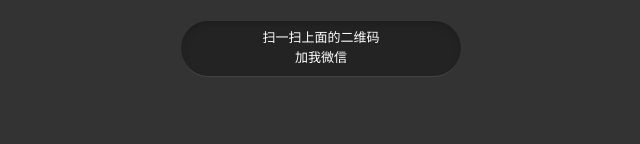
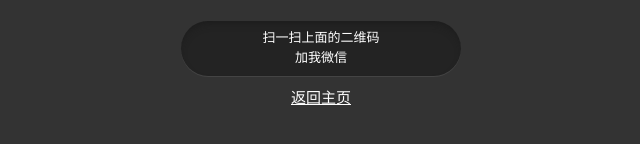
Before and after one commit to duyike/DamonDu.github.io, a Jekyll site: the page wechat/wechat-QRcode-scanning.html, which Jekyll copies as it is, in a window 1280 px wide. Shown: the part 389-533 px from the top of the page, without its empty margins (319-959 px from the left). Built offline with Jekyll 4.4.1, drawn with Linux system fonts in a browser that asks for light colours.

Commit message:
wechat qr code scanning

```diff
--- a/about.html
+++ b/about.html
@@ -28,10 +28,10 @@
     <p>音乐类型：Brit-pop、Indie pop、PB R&B</p>
 
     <p>媒体技术：AE(motion graphic 为主)、PR、PS</p>
-
+d
     <p>工作事务请联系邮箱：<a href="mailto:sy20030260@gmail.com">sy20030260@gmail.com</a></p>
 
-    <p>私人事务请勾搭微信：<a href="">微信扫一扫，添加我为好友</a></p>
+    <p>私人事务请勾搭微信：<a href="./wechat/wechat-QRcode-scanning.html">微信扫一扫，添加我为好友</a></p>
 </div>
 
 <!-- English Version -->
--- a/wechat/wechat-QRcode-scanning.html
+++ b/wechat/wechat-QRcode-scanning.html
@@ -33,6 +33,9 @@
 			                <p>扫一扫上面的二维码</p>
                             <p>加我微信</p>
 			            </div>
+			            <div class="back" >
+			                <p><a href="https://damondu.github.io/">返回主页</a></p>
+			            </div>
 			        </div>
 				</div>
 			</div>
--- a/wechat/wechat-QRcode-scanning_files/impowerApp3696b4.css
+++ b/wechat/wechat-QRcode-scanning_files/impowerApp3696b4.css
@@ -1 +1,10 @@
 .impowerBox,.impowerBox .status_icon,.impowerBox .status_txt{display:inline-block;vertical-align:middle}a{outline:0}h1,h2,h3,h4,h5,h6,p{margin:0;font-weight:400}a img,fieldset{border:0}body{font-family:"Microsoft Yahei";color:#fff;background:0 0}.impowerBox{line-height:1.6;position:relative;width:100%;z-index:1;text-align:center}.impowerBox .title{text-align:center;font-size:20px}.impowerBox .qrcode{width:280px;margin-top:15px;border:1px solid #E2E2E2}.impowerBox .info{width:280px;margin:0 auto}.impowerBox .status{padding:7px 14px;text-align:left}.impowerBox .status.normal{margin-top:15px;background-color:#232323;border-radius:100px;-moz-border-radius:100px;-webkit-border-radius:100px;box-shadow:inset 0 5px 10px -5px #191919,0 1px 0 0 #444;-moz-box-shadow:inset 0 5px 10px -5px #191919,0 1px 0 0 #444;-webkit-box-shadow:inset 0 5px 10px -5px #191919,0 1px 0 0 #444}.impowerBox .status.status_browser{text-align:center}.impowerBox .status p{font-size:13px}.impowerBox .status_icon{margin-right:5px}.impowerBox .status_txt p{top:-2px;position:relative;margin:0}.impowerBox .icon38_msg{display:inline-block;width:38px;height:38px}.impowerBox .icon38_msg.succ{background:url(../images/icon_popup3696b4.png)0 -46px no-repeat}.impowerBox .icon38_msg.warn{background:url(../images/icon_popup3696b4.png)0 -87px no-repeat}
+
+.back {
+	margin-top: 10px;
+	font-size: 15px;
+}
+
+a {
+	color: #fff;
+}
```
